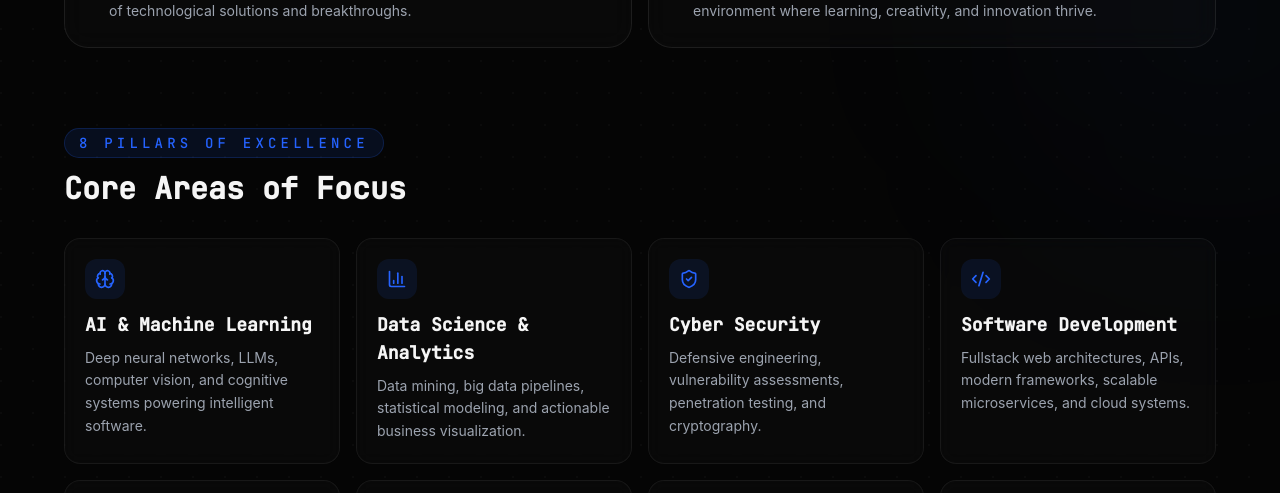
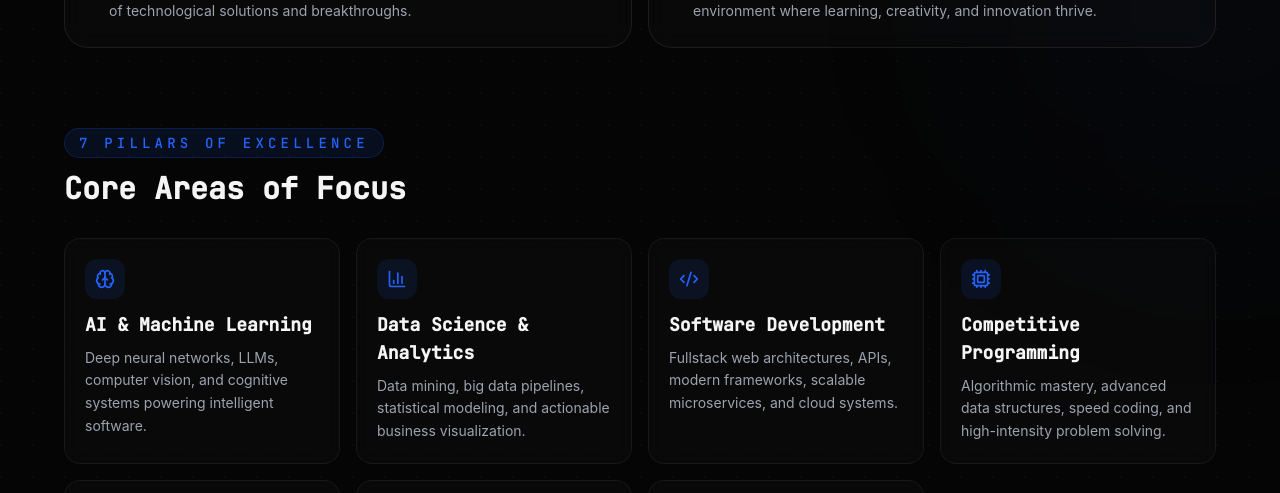
Before and after one commit to Nikhil09-hub/arc-final, a React (Vite) app in the folder vj-arc-frontend/: page / in a window 1280 px wide. Shown: the part 2020-2513 px from the top of the page. Built offline with nearby package versions, Linux system fonts and the light colour scheme; no server answers.

Commit message:
Update about page pillars

```diff
--- a/vj-arc-frontend/src/components/About.jsx
+++ b/vj-arc-frontend/src/components/About.jsx
@@ -3,7 +3,6 @@ import { useRef, useEffect, useState } from "react"
 import {
   Brain,
   BarChart3,
-  ShieldCheck,
   Code2,
   Cpu,
   FlaskConical,
@@ -153,7 +152,7 @@ const STATS = [
 ]
 
 /* -------------------------------------------------------
-   8 CORE AREAS OF FOCUS
+   7 CORE AREAS OF FOCUS
 ------------------------------------------------------- */
 const FOCUS_AREAS = [
   {
@@ -167,12 +166,6 @@ const FOCUS_AREAS = [
     title: "Data Science & Analytics",
     description:
       "Data mining, big data pipelines, statistical modeling, and actionable business visualization.",
-  },
-  {
-    icon: ShieldCheck,
-    title: "Cyber Security",
-    description:
-      "Defensive engineering, vulnerability assessments, penetration testing, and cryptography.",
   },
   {
     icon: Code2,
@@ -471,7 +464,7 @@ function About() {
         </div>
 
         {/* =======================================================
-            4. 8 PILLARS OF EXCELLENCE / CORE AREAS OF FOCUS
+            4. 7 PILLARS OF EXCELLENCE / CORE AREAS OF FOCUS
            ======================================================= */}
         <div>
           <div className="mb-8">
@@ -482,7 +475,7 @@ function About() {
               transition={{ duration: 0.6 }}
               className="mb-3 inline-flex items-center gap-2 rounded-full border border-[var(--vj-blue)]/20 bg-[var(--vj-blue)]/10 px-3.5 py-1 font-mono text-[var(--vj-blue)] text-xs sm:text-sm uppercase tracking-[0.3em] font-medium"
             >
-              8 Pillars of Excellence
+              7 Pillars of Excellence
             </motion.div>
 
             <motion.h3
```
